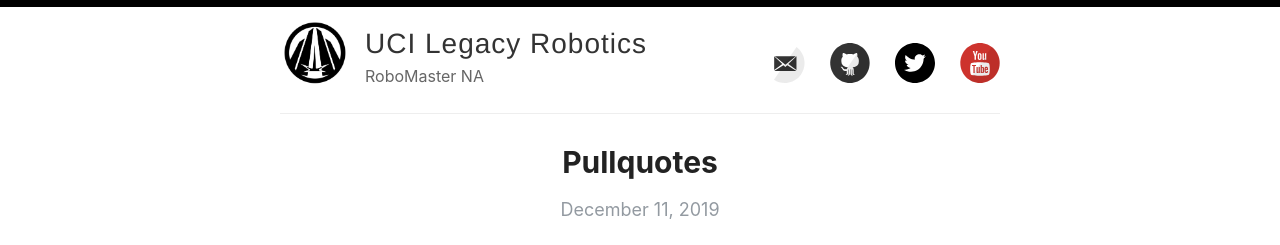
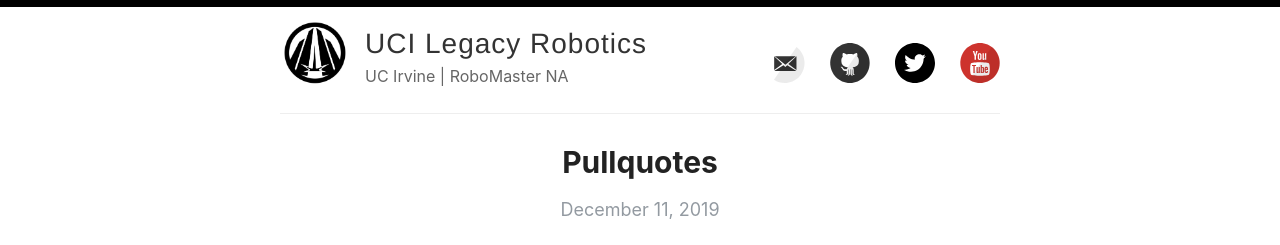
Before and after one commit to LegacyRobots/legacyrobots.github.io, a Jekyll site: the page built from index.html, in a window 1280 px wide and 900 px high. Shown: the top 245 px of the window. Built offline with Jekyll 4.4.1, drawn with Linux system fonts in a browser that asks for light colours; the list of posts is cut into pages by our own code.

Commit message:
Update _config.yml

```diff
--- a/_config.yml
+++ b/_config.yml
@@ -9,7 +9,7 @@
 author: UCI Legacy Robotics
 
 # Short bio or description (displayed in the header)
-description: RoboMaster NA
+description: UC Irvine | RoboMaster NA
 
 # URL of your avatar or profile pic (you could use your GitHub profile pic)
 avatar: /images/Legacy_v2.png
@@ -55,7 +55,7 @@
 # (http://yourusername.github.io/repository-name)
 # and NOT your User repository (http://yourusername.github.io)
 # then add in the baseurl here, like this: "/repository-name"
-baseurl: "/blogg"
+baseurl: "/blog"
 
 #
 # !! You don't need to change any of the configuration flags below !!
```
